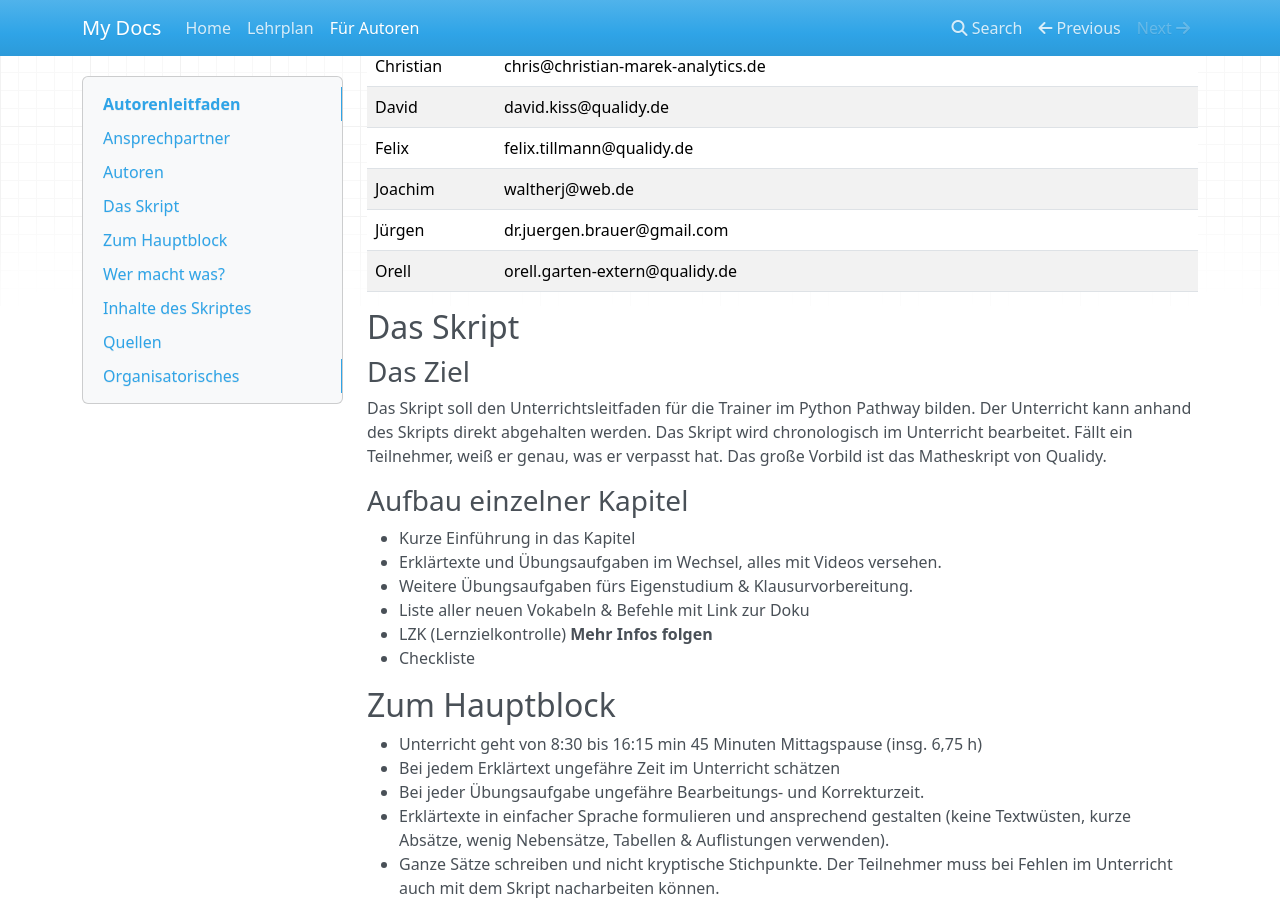
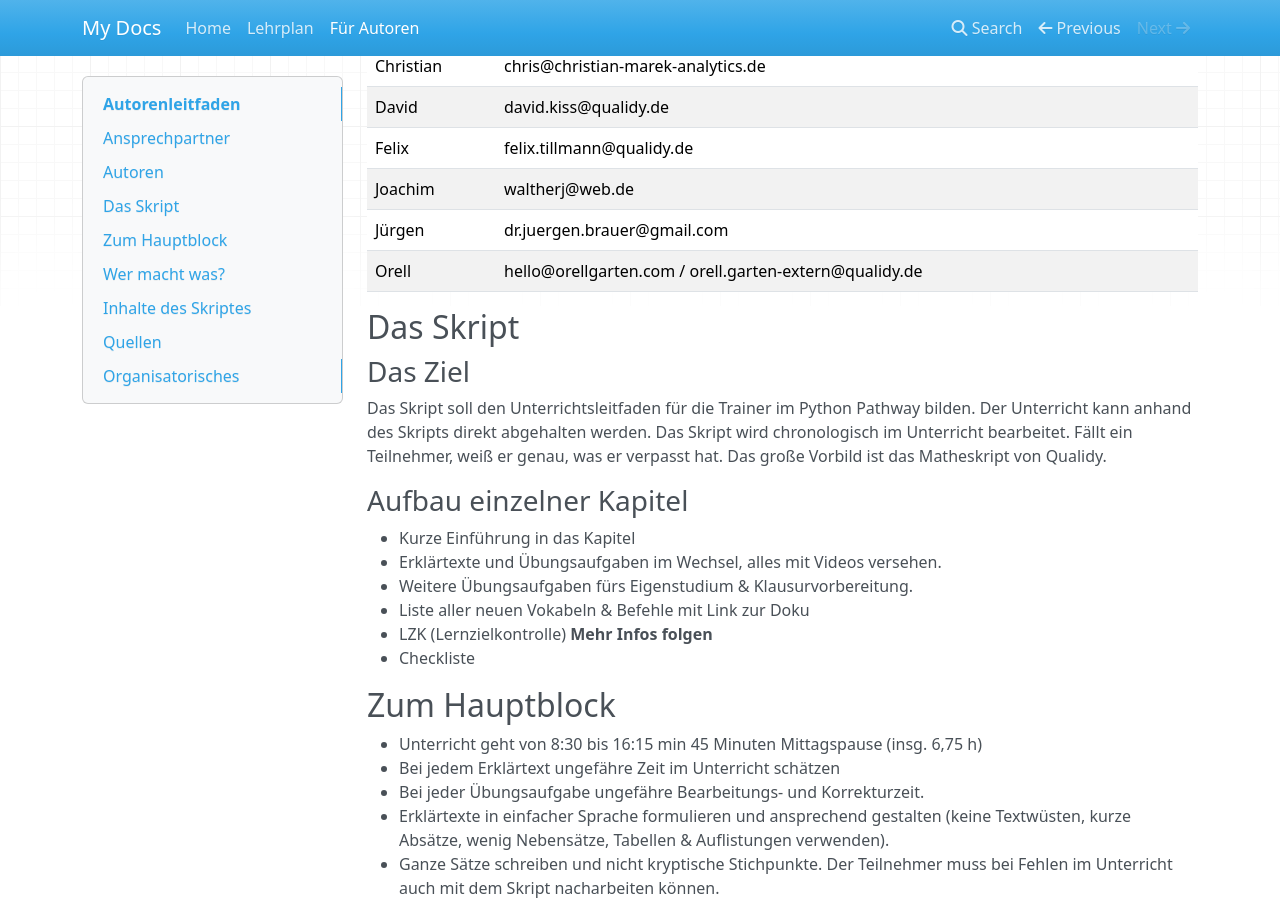
Before and after one commit to kevinsuelzle/Python_Wiki, an MkDocs documentation site: the page built from docs/orga/autorenleitfaden.md, in a window 1280 px wide and 900 px high, scrolled down 631 px. Built offline with MkDocs 1.6.1, drawn with Linux system fonts in a browser that asks for light colours; nearby versions of some CDN libraries.

Commit message:
added email address for Orell

```diff
--- a/docs/orga/autorenleitfaden.md
+++ b/docs/orga/autorenleitfaden.md
@@ -14,15 +14,15 @@
 
 ## Autoren
 
-| Name      | Mail                                                  |
-|-----------|-------------------------------------------------------|
-| Bene      | benedikt@co-dex.de / benedikt.boehm-extern@qualidy.de |
-| Christian | chris@christian-marek-analytics.de                    |
-| David     | david.kiss@qualidy.de                                 |
-| Felix     | felix.tillmann@qualidy.de                             |
-| Joachim   | waltherj@web.de                                       |
-| Jürgen    | dr.juergen.brauer@gmail.com                           |
-| Orell     | orell.garten-extern@qualidy.de                        |
+| Name      | Mail                                                   |
+|-----------|--------------------------------------------------------|
+| Bene      | benedikt@co-dex.de / benedikt.boehm-extern@qualidy.de  |
+| Christian | chris@christian-marek-analytics.de                     |
+| David     | david.kiss@qualidy.de                                  |
+| Felix     | felix.tillmann@qualidy.de                              |
+| Joachim   | waltherj@web.de                                        |
+| Jürgen    | dr.juergen.brauer@gmail.com                            |
+| Orell     | hello@orellgarten.com / orell.garten-extern@qualidy.de |
 
 
 ## Das Skript
```
